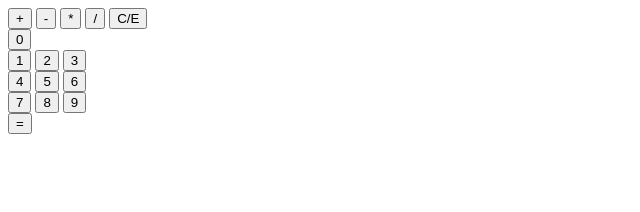
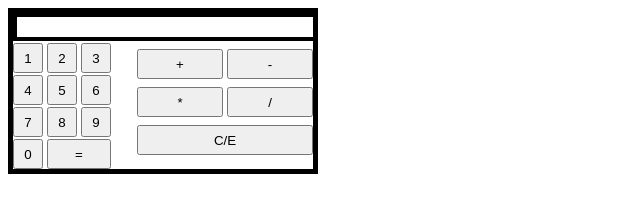
Before and after one commit to Nicholassully/calculator, a plain HTML site: page refactCalculator.html in a window 1280 px wide. Shown: the whole page, without its empty margins (0-640 px from the left). Drawn offline with Linux system fonts and the light colour scheme.

Commit message:
add padding and margins to the buttons

```diff
--- /dev/null
+++ b/refactCalculator.css
@@ -0,0 +1,68 @@
+body {
+  border: solid black 5px;
+  width: 300px;
+}
+
+#display {
+  height: 20px;
+  width: 297px;
+  border: solid 4px black;
+}
+
+.operators {
+  position: absolute;
+  left: 137px;
+  height: 100px;
+  width: 250px;
+}
+
+#reset {
+  width: 60px;
+}
+
+#add {
+  margin-top: 8px;
+  padding: 5px;
+  width: 86px;
+  height: 30px;
+}
+
+
+#subtract {
+  margin-top: 8px;
+  padding: 5px;
+  width: 86px;
+  height: 30px;
+}
+
+#multiply {
+  margin-top: 8px;
+  padding: 5px;
+  width: 86px;
+  height: 30px;
+}
+
+#division {
+  margin-top: 8px;
+  padding: 5px;
+  width: 86px;
+  height: 30px;
+}
+
+#reset {
+  margin-top: 8px;
+  padding: 5px;
+  width: 176px;
+  height: 30px;
+}
+
+.oneToZero {
+  margin-top: 2px;
+  width: 30px;
+  height: 30px;
+}
+
+#equals {
+  width: 64px;
+  height: 30px;
+}
--- a/refactCalculator.html
+++ b/refactCalculator.html
@@ -1,19 +1,16 @@
 <!doctype HTML>
+<html>
 
-<html>
 <head>
-
   <title> Calculator </title>
-
+  <link rel="stylesheet" href="refactCalculator.css">
 </head>
 
 <body>
-
   <div id="display">
     <span id="number"></span><span id="operator"></span><span id="savedNumber"></span><span id="result"></span>
   </div>
-
-  <div class="operators" >
+  <div class="operators">
     <!-- Button takes an id because there is only one of them.
   We give the button an onclick function and a data-value of the specific operator
   for this button. data-value is similar to the value attribute but it is more
@@ -25,45 +22,27 @@
     <button id="multiply" data-value="*" onclick="selectOperator('*')"> * </button>
     <button id="division" data-value="/" onclick="selectOperator('/')"> / </button>
     <button id="reset" data-value="reset" onclick="reset()"> C/E </button>
-
-  </div>
-
-  <div>
-
-    <button id="0" data-value="0" onclick="numberClick(0)"> 0 </button>
-
   </div>
   <div>
-
-    <button id="1" data-value="1" onclick="numberClick(1)"> 1 </button>
-    <button id="2" data-value="2" onclick="numberClick(2)"> 2 </button>
-    <button id="3" data-value="3" onclick="numberClick(3)"> 3 </button>
-
+    <button class="oneToZero" id="1" data-value="1" onclick="numberClick(1)"> 1 </button>
+    <button class="oneToZero" id="2" data-value="2" onclick="numberClick(2)"> 2 </button>
+    <button class="oneToZero" id="3" data-value="3" onclick="numberClick(3)"> 3 </button>
   </div>
   <div>
-
-    <button id="4" data-value="4" onclick="numberClick(4)"> 4 </button>
-    <button id="5" data-value="5" onclick="numberClick(5)"> 5 </button>
-    <button id="6" data-value="6" onclick="numberClick(6)"> 6 </button>
-
+    <button class="oneToZero" id="4" data-value="4" onclick="numberClick(4)"> 4 </button>
+    <button class="oneToZero" id="5" data-value="5" onclick="numberClick(5)"> 5 </button>
+    <button class="oneToZero" id="6" data-value="6" onclick="numberClick(6)"> 6 </button>
   </div>
   <div>
-
-    <button id="7" data-value="7" onclick="numberClick(7)"> 7 </button>
-    <button id="8" data-value="8" onclick="numberClick(8)"> 8 </button>
-    <button id="9" data-value="9" onclick="numberClick(9)"> 9 </button>
-
+    <button class="oneToZero" id="7" data-value="7" onclick="numberClick(7)"> 7 </button>
+    <button class="oneToZero" id="8" data-value="8" onclick="numberClick(8)"> 8 </button>
+    <button class="oneToZero" id="9" data-value="9" onclick="numberClick(9)"> 9 </button>
   </div>
-
   <div>
-
+    <button class="oneToZero" id="0" data-value="0" onclick="numberClick(0)"> 0 </button>
     <button id="equals" data-value="=" onclick="calcDisplay()"> = </button>
-
   </div>
-
-<script src="refactCalculator.js"></script>
-
+  <script src="refactCalculator.js"></script>
 </body>
 
-
 </html>
```
Also changed, not shown: index.html (+8 -33 lines), index.css (added).
